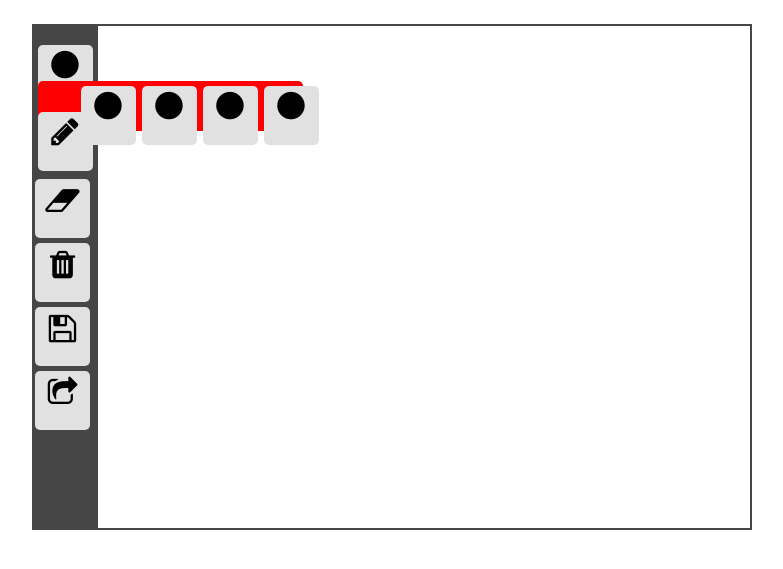
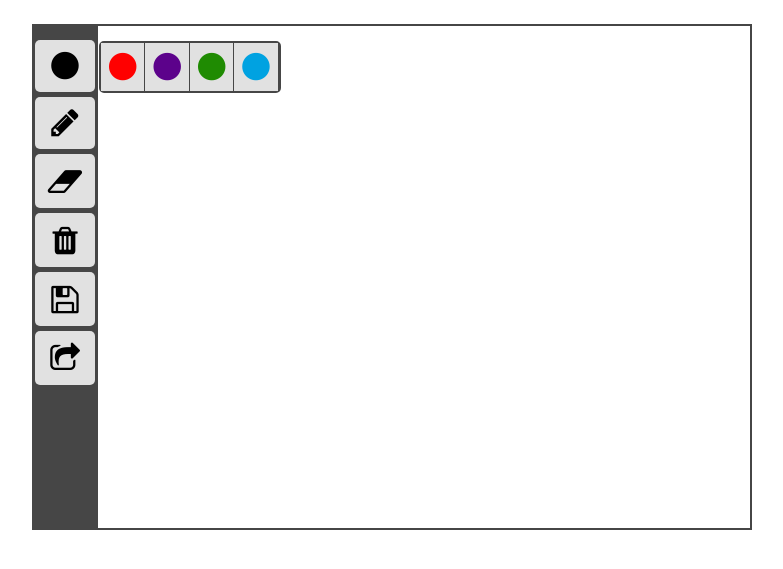
Before and after one commit to coco-moloko/whiteboardmockup, a plain HTML site: page index.html in a window 1280 px wide. Both pictures are taken after a click on the item 313 px from the left and 159 px from the top of the page. Shown: the part 85-654 px from the top of the page, without its empty margins (248-1031 px from the left). Drawn offline with nearby package versions, Linux system fonts and the light colour scheme.

Commit message:
added changes to CSS

```diff
--- a/index.html
+++ b/index.html
@@ -16,28 +16,30 @@
 		<div class="menuBar">
 
 			<ul class="menuSquares">
-				<li class="menuitem fa fa-circle fa-2x circleMain">
+				<li class="menuitem fa fa-circle fa-2x circleMain black">
 					<ul class="items colourDropdown" style="display:none;">
 					<div class="circleChild">
-						<li class="fa fa-circle"></li>
-						<li class="fa fa-circle"></li>
-						<li class="fa fa-circle"></li>
-						<li class="fa fa-circle"></li>
+						<li class="fa fa-circle red"></li>
+						<li class="fa fa-circle purple"></li>
+						<li class="fa fa-circle green"></li>
+						<li class="fa fa-circle blue"></li>
 					</div>
 					</ul>
 				</li>
 
 				<li class="menuitem fa fa-pencil fa-2x">
-					<ul class="items pencils" style="display:none;">
-						<li class="pen">1</li>
-						<li class="scissors">2</li>
+					<ul class="items pencilDropdown" style="display:none;">
+					<div class="pencilChild">
+						<li class="fa-paint-brush toolGuy"></li>
+						<li class="fa fa-scissors toolGuy"></li>
+						</div>
 					</ul>
 				</li>
 
-				<li class="eraser"><i class="fa fa-eraser fa-2x" aria-hidden="true"></i></li>
-				<li class="trash"><i class="fa fa-trash fa-2x" aria-hidden="true"></i></li>
-				<li class="save"><i class="fa fa-floppy-o fa-2x" aria-hidden="true"></i></li>
-				<li class="share"><i class="fa fa-share-square-o fa-2x" aria-hidden="true"></i></li>
+				<li class="menuitem eraser"><i class="fa fa-eraser fa-2x" aria-hidden="true"></i></li>
+				<li class="menuitem trash"><i class="fa fa-trash fa-2x" aria-hidden="true"></i></li>
+				<li class="menuitem save"><i class="fa fa-floppy-o fa-2x" aria-hidden="true"></i></li>
+				<li class="menuitem share"><i class="fa fa-share-square-o fa-2x" aria-hidden="true"></i></li>
 
 			</ul>
 
--- a/style.css
+++ b/style.css
@@ -32,31 +32,95 @@ h1 {
 }
 
 .menuSquares:first-child li {
-	height: 55px;
-	width: 55px;
+	/*height: 55px;*/
+	/*width: 55px;*/
   	background-color: #e1e1e1;
   	list-style: none;
   	border-radius: 5px;
   	margin: 3px;
   	margin-top: 5px;
-  	padding-top:4px;
   	position: relative;
 }
+
 
 .fa {
     margin-top: 2px;
 }
 
 .colourDropdown {
-	width: 225px;
-	height: 50px;
-	background-color: red;
 	border-radius: 5px;
 	float: left;
 	list-style-type: none;
+	margin-top:-41px;
+	margin-left: 14px;
+
 }
 
 .circleChild {
 	display: flex;
 	position:absolute;
+	background: #e1e1e1;
+	border-radius: 5px;
+	border-style: solid;
+    border-width: 2px;
+    border-color: #464646;
 }
+
+.circleChild li.fa-circle{
+	border-radius: 0px;
+	margin: 0px;
+	padding-top:8px;
+	padding-bottom: 8px;
+	padding-left:8px;
+	padding-right: 8px;
+	border-right: 1px solid #464646;
+}
+
+.menuitem{
+	display:block !important;
+	padding: 10px;
+}
+
+.blue {
+	color: #00a2e1;
+}
+
+.red {
+	color: #ff0000;
+}
+
+.purple {
+	color: #5c028b;
+}
+
+.green {
+	color: #1f8b02;
+}
+
+.pencilChild {
+	display: flex;
+	position:absolute;
+	background: #e1e1e1;
+	border-radius: 5px;
+	border-style: solid;
+    border-width: 2px;
+    border-color: #464646;
+}
+
+.pencilDropdown {
+	border-radius: 5px;
+	float: left;
+	list-style-type: none;
+	margin-top:-41px;
+	margin-left: 14px;
+}
+
+.pencilChild li.toolGuy{
+	border-radius: 0px;
+	margin: 0px;
+	padding-top:8px;
+	padding-bottom: 8px;
+	padding-left:8px;
+	padding-right: 8px;
+	border-right: 1px solid #464646;
+}
```
